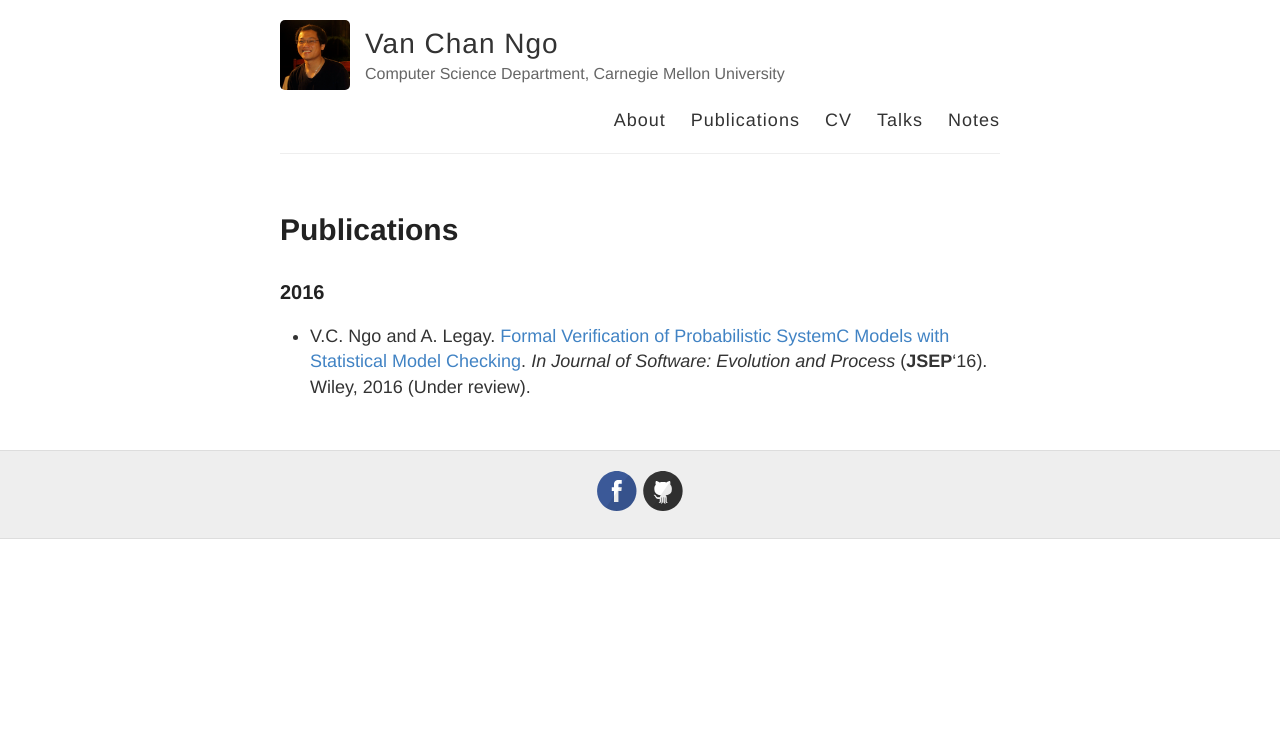
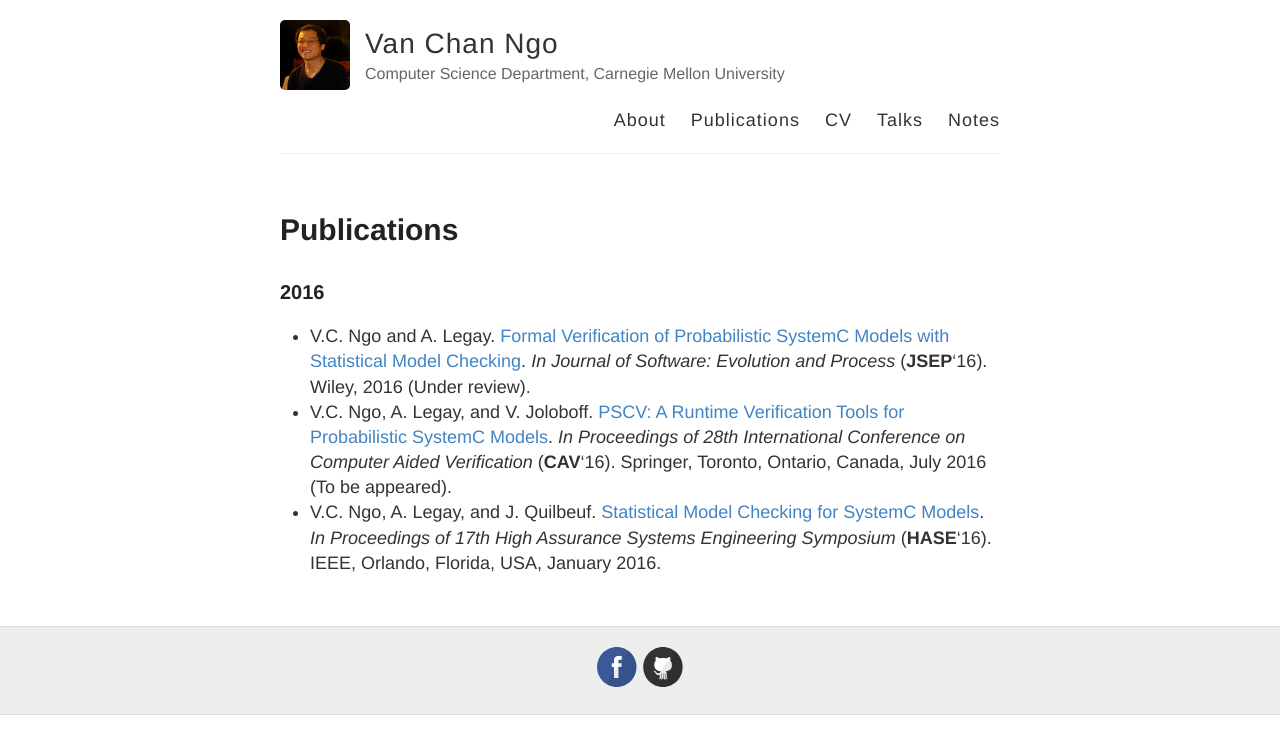
Before and after one commit to channgo2203/channgo2203.github.io, a Jekyll site: the page built from pubs.md, in a window 1280 px wide. Shown: the top 754 px of the page. Built offline with Jekyll 4.4.1, drawn with Linux system fonts in a browser that asks for light colours.

Commit message:
Updated pubs.md

```diff
--- a/pubs.md
+++ b/pubs.md
@@ -7,3 +7,5 @@ published: true
 
 ### 2016
 - V.C. Ngo and A. Legay. [Formal Verification of Probabilistic SystemC Models with Statistical Model Checking](http://channgo2203.github.io/pdfs/jsep16.pdf). _In Journal of Software: Evolution and Process_ (**JSEP**'16). Wiley, 2016 (Under review).
+- V.C. Ngo, A. Legay, and V. Joloboff. [PSCV: A Runtime Verification Tools for Probabilistic SystemC Models](http://channgo2203.github.io/pdfs/cav16.pdf). _In Proceedings of 28th International Conference on Computer Aided Verification_ (**CAV**'16). Springer, Toronto, Ontario, Canada, July 2016 (To be appeared).
+- V.C. Ngo, A. Legay, and J. Quilbeuf. [Statistical Model Checking for SystemC Models](http://channgo2203.github.io/pdfs/hase16.pdf). _In Proceedings of 17th High Assurance Systems Engineering Symposium_ (**HASE**'16). IEEE, Orlando, Florida, USA, January 2016.
```
